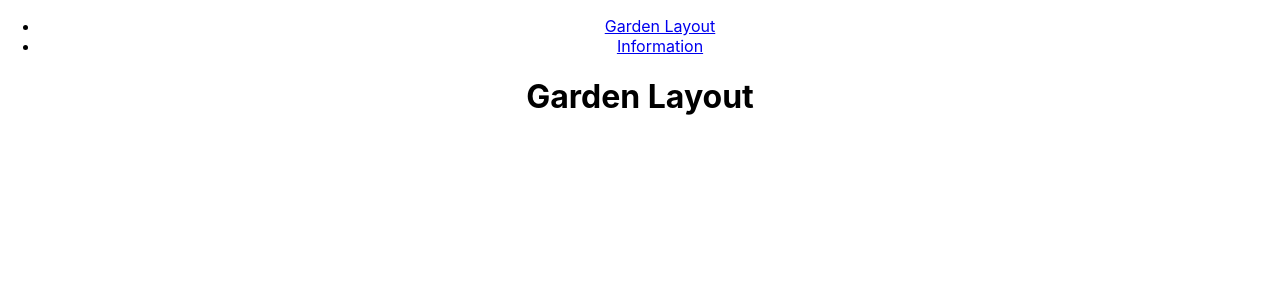
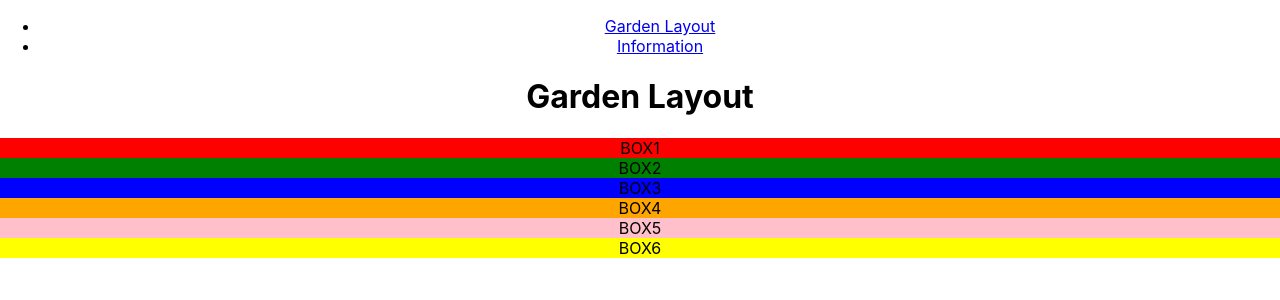
Before and after one commit to madden-d10/gro, a React (Create React App) app in the folder frontend/: page /gardenLayout in a window 1280 px wide. Shown: the top 300 px of the page. Built offline with nearby package versions, Linux system fonts and the light colour scheme.

Commit message:
adds boxes to drand and drop

```diff
--- /dev/null
+++ b/frontend/src/components/GardenGrid.js
@@ -0,0 +1,85 @@
+import React, { useState, useEffect } from 'react';
+import GardenSpace from './GardenSpace';
+
+function GardenGrid() {
+    const [spaces, setSpaces] = useState([
+      { id: 1, name: "BOX1", color: "red" },
+      { id: 2, name: "BOX2", color: "green" },
+      { id: 3, name: "BOX3", color: "blue" },
+      { id: 4, name: "BOX4", color: "orange" },
+      { id: 5, name: "BOX5", color: "pink" },
+      { id: 6, name: "BOX6", color: "yellow" }
+    ])
+
+  const swapSpaces = (fromSpace, toSpace) => {
+    let slicedSpaces = spaces.slice();
+    let fromIndex = -1;
+    let toIndex = -1;
+
+    for (let i = 0; i < slicedSpaces.length; i++) {
+      if (slicedSpaces[i].id === fromSpace.id)
+       {
+        fromIndex = i;
+      }
+      if (slicedSpaces[i].id === toSpace.id) {
+        toIndex = i;
+      }
+    }
+
+    if (fromIndex != -1 && toIndex != -1) {
+      let { fromId, ...fromRest } = slicedSpaces[fromIndex];
+      let { toId, ...toRest } = slicedSpaces[toIndex];
+      slicedSpaces[fromIndex] = { id: fromSpace.id, ...toRest };
+      slicedSpaces[toIndex] = { id: toSpace.id, ...fromRest };
+
+      setSpaces(slicedSpaces);
+    }
+  };
+
+  /* The dragstart event is fired when the user starts dragging an element or text selection */
+  /* event.target is the source element : that is dragged */
+  /* Firefox requires calling dataTransfer.setData for the drag to properly work */
+  const handleDragStart = data => event => {
+    let fromSpace = JSON.stringify({ id: data.id });
+    event.dataTransfer.setData("dragContent", fromSpace);
+  };
+
+  /* The dragover event is fired when an element or text selection is being dragged */
+  /* over a valid drop target (every few hundred milliseconds) */
+  /* The event is fired on the drop target(s) */
+  const handleDragOver = data => event => {
+    event.preventDefault(); // Necessary. Allows us to drop.
+    return false;
+  };
+
+  /* Fired when an element or text selection is dropped on a valid drop target */
+  /* The event is fired on the drop target(s) */
+  const handleDrop = data => event => {
+    event.preventDefault();
+
+    let fromSpace = JSON.parse(event.dataTransfer.getData("dragContent"));
+    let toSpace = { id: data.id };
+
+    swapSpaces(fromSpace, toSpace);
+    return false;
+  };
+
+  const makeSpaces = () => {
+    return spaces.map(space => (
+      <GardenSpace
+        space={space}
+        key={space.id}
+        draggable="true"
+        onDragStart={handleDragStart}
+        onDragOver={handleDragOver}
+        onDrop={handleDrop}
+      />
+    ));
+  };
+
+  return <div className="GardenGrid">{makeSpaces()}</div>;
+}
+
+// ReactDOM.render(<GardenGrid />, document.getElementById("app"));
+
+export default GardenGrid;
--- a/frontend/src/components/GardenLayout.js
+++ b/frontend/src/components/GardenLayout.js
@@ -1,10 +1,12 @@
 import React, { useState, useEffect } from 'react';
+import GardenGrid from './GardenGrid';
 
 function GardenLayout (){
 
     return (
         <div id = 'gardenLayout-wrapper'>
             <h1>Garden Layout</h1>
+            <GardenGrid />
         </div>
     )
 }
--- /dev/null
+++ b/frontend/src/components/GardenSpace.js
@@ -0,0 +1,24 @@
+import React, { useState, useEffect } from 'react';
+
+class GardenSpace extends React.Component {
+    constructor(props) {
+      super(props);
+    }
+
+    render() {
+      return (
+        <div
+          className="space"
+          style={{ backgroundColor: this.props.space.color }}
+          draggable={this.props.draggable}
+          onDragStart={this.props.onDragStart({ id: this.props.space.id })}
+          onDragOver={this.props.onDragOver({ id: this.props.space.id })}
+          onDrop={this.props.onDrop({ id: this.props.space.id })}
+          >
+          <div className="content">{this.props.space.name}</div>
+        </div>
+      );
+    }
+  }
+
+export default GardenSpace;
```
